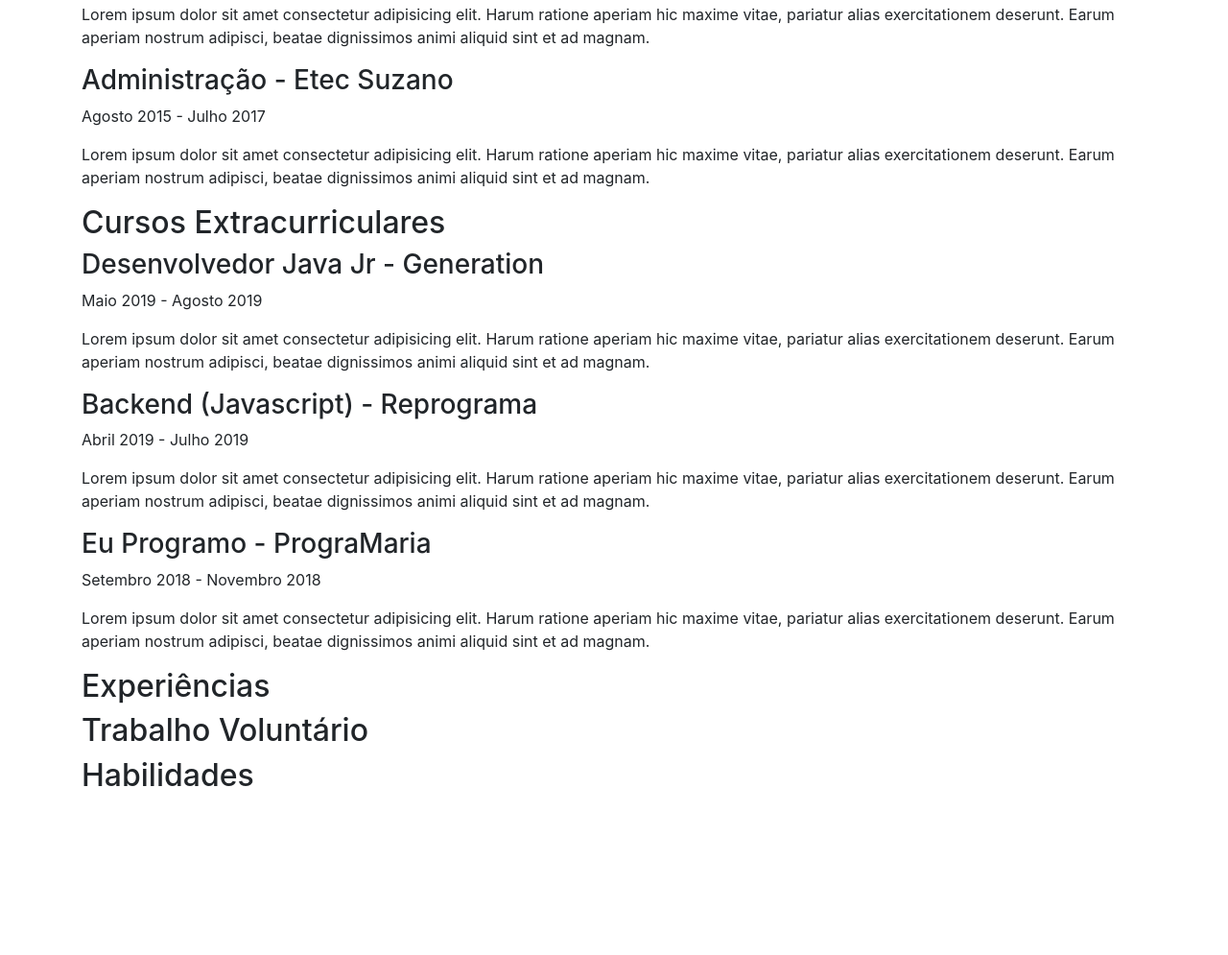
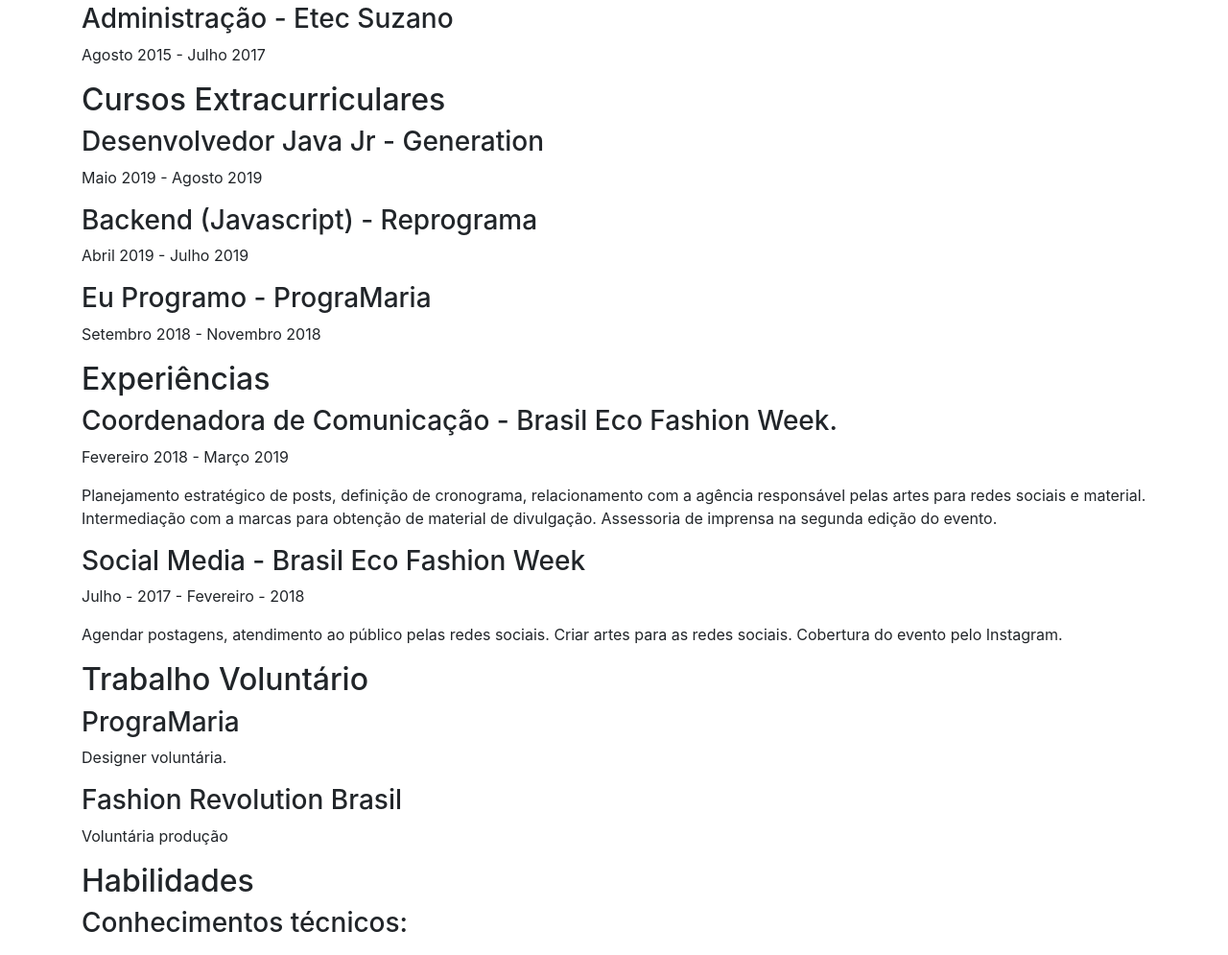
Before and after one commit to lorenyielpo/cv-loreny, a plain HTML site: page index.html in a window 1280 px wide. Shown: the part 301-1296 px from the top of the page at 96% size. Before the commit the page ends 1136 px from the top, so only its background shows below. Drawn offline with nearby package versions, Linux system fonts and the light colour scheme.

Commit message:
Conteudo das sections

```diff
--- a/index.html
+++ b/index.html
@@ -48,16 +48,10 @@
             <div>
                 <h3>Design de Moda - Faculdade Carlos Drummond de Andrade</h3>
                 <p>Agosto 2015 - Julho 2017</p>
-                <p>Lorem ipsum dolor sit amet consectetur adipisicing elit. Harum ratione aperiam hic maxime vitae, pariatur
-                    alias exercitationem deserunt. Earum aperiam nostrum adipisci, beatae dignissimos animi aliquid sint
-                    et ad magnam.</p>
             </div>
             <div>
                 <h3>Administração - Etec Suzano</h3>
                 <p>Agosto 2015 - Julho 2017</p>
-                <p>Lorem ipsum dolor sit amet consectetur adipisicing elit. Harum ratione aperiam hic maxime vitae, pariatur
-                    alias exercitationem deserunt. Earum aperiam nostrum adipisci, beatae dignissimos animi aliquid sint
-                    et ad magnam.</p>
             </div>
         </section>
         <section>
@@ -65,34 +59,51 @@
             <div>
                 <h3>Desenvolvedor Java Jr - Generation</h3>
                 <p>Maio 2019 - Agosto 2019</p>
-                <p>Lorem ipsum dolor sit amet consectetur adipisicing elit. Harum ratione aperiam hic maxime vitae, pariatur
-                    alias exercitationem deserunt. Earum aperiam nostrum adipisci, beatae dignissimos animi aliquid sint
-                    et ad magnam.</p>
             </div>
             <div>
                 <h3>Backend (Javascript) - Reprograma</h3>
                 <p>Abril 2019 - Julho 2019</p>
-                <p>Lorem ipsum dolor sit amet consectetur adipisicing elit. Harum ratione aperiam hic maxime vitae, pariatur
-                    alias exercitationem deserunt. Earum aperiam nostrum adipisci, beatae dignissimos animi aliquid sint
-                    et ad magnam.</p>
             </div>
             <div>
                 <h3>Eu Programo - PrograMaria</h3>
                 <p>Setembro 2018 - Novembro 2018</p>
-                <p>Lorem ipsum dolor sit amet consectetur adipisicing elit. Harum ratione aperiam hic maxime vitae, pariatur
-                    alias exercitationem deserunt. Earum aperiam nostrum adipisci, beatae dignissimos animi aliquid sint
-                    et ad magnam.</p>
             </div>
         </section>
         <section>
             <h2>Experiências</h2>
+            <div>
+                <h3>Coordenadora de Comunicação - Brasil Eco Fashion Week.</h3>
+                <p>Fevereiro 2018 - Março 2019</p>
+                <p>Planejamento estratégico de posts, definição de cronograma, relacionamento com a agência responsável pelas
+                    artes para redes sociais e material. Intermediação com a marcas para obtenção de material de divulgação.
+                    Assessoria de imprensa na segunda edição do evento.</p>
+            </div>
+            <div>
+                <h3>Social Media - Brasil Eco Fashion Week</h3>
+                <p>Julho - 2017 - Fevereiro - 2018</p>
+                <p>Agendar postagens, atendimento ao público pelas redes sociais. Criar artes para as redes sociais. Cobertura
+                    do evento pelo Instagram.
+                </p>
+            </div>
         </section>
         <aside>
             <div>
                 <h2>Trabalho Voluntário</h2>
+                <div>
+                    <h3>PrograMaria</h3>
+                    <p>Designer voluntária.</p>
+                </div>
+                <div>
+                    <h3>Fashion Revolution Brasil</h3>
+                    <p>Voluntária produção</p>
+                </div>
             </div>
             <div>
                 <h2>Habilidades</h2>
+                <h3>Conhecimentos técnicos:</h3>
+                <ul>
+
+                </ul>
             </div>
         </aside>
     </div>
```
